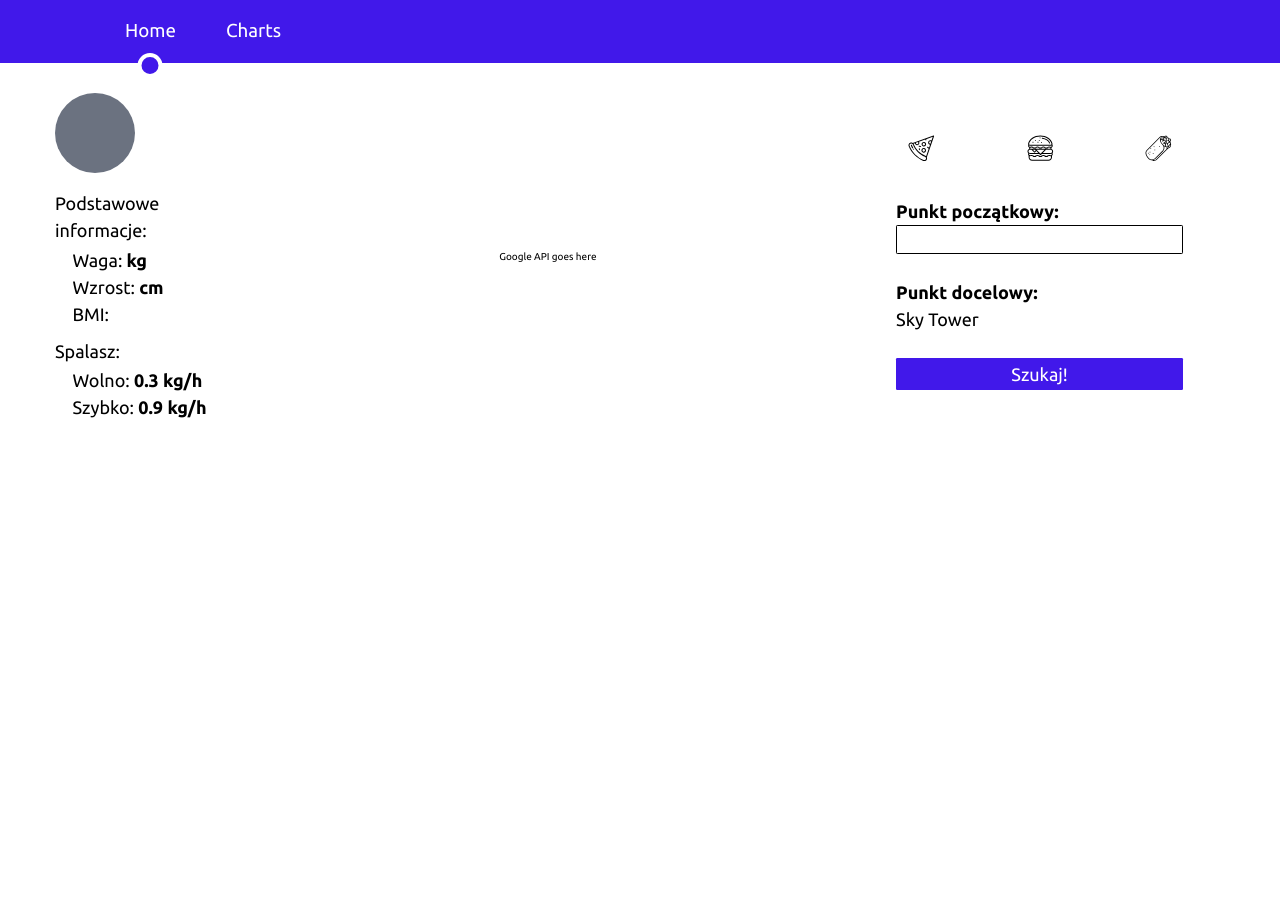
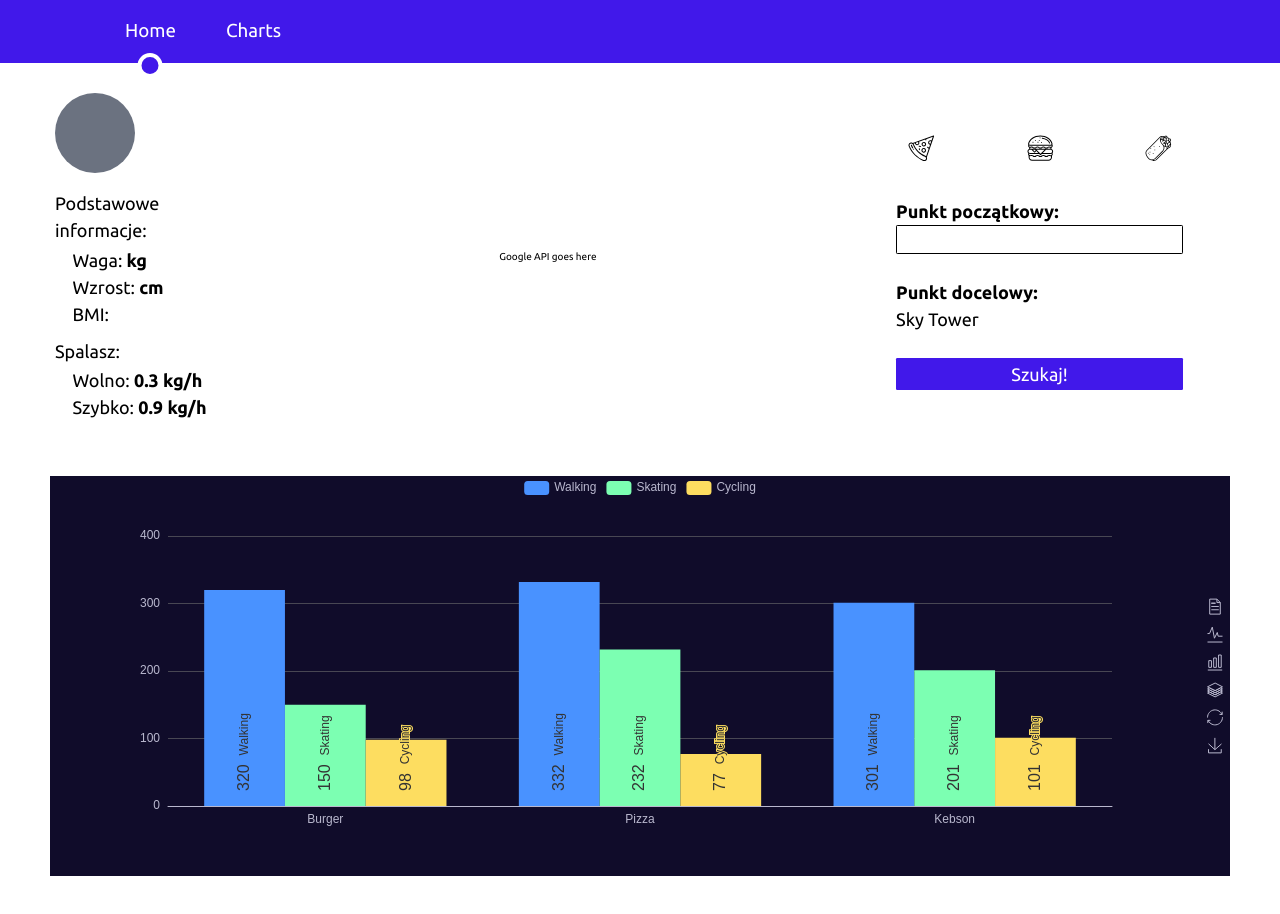
Before and after one commit to KrolMateusz/praktyki1, a Vue app: page / in a window 1280 px wide. Shown: the top 914 px of the page. Before the commit the page ends 800 px from the top, so only its background shows below. Built offline with nearby package versions, Linux system fonts and the light colour scheme.

Commit message:
'charts'

```diff
--- /dev/null
+++ b/src/components/Charts/Charts.vue
@@ -0,0 +1,184 @@
+<template>
+  <v-chart class="chart" :option="option" />
+</template>
+
+<script>
+import { use } from "echarts/core";
+import { CanvasRenderer } from "echarts/renderers";
+import { BarChart } from "echarts/charts";
+import {
+  TitleComponent,
+  TooltipComponent,
+  LegendComponent,
+} from "echarts/components";
+import VChart, { THEME_KEY } from "vue-echarts";
+import { ref, defineComponent } from "vue";
+import { ToolboxComponent } from "echarts/components";
+import { GridComponent } from "echarts/components";
+import { LineChart } from "echarts/charts";
+
+use([
+  CanvasRenderer,
+  BarChart,
+  TitleComponent,
+  TooltipComponent,
+  LegendComponent,
+  ToolboxComponent,
+  GridComponent,
+  LineChart,
+]);
+
+export default defineComponent({
+  name: "Charts",
+  components: {
+    VChart,
+  },
+  provide: {
+    [THEME_KEY]: "dark",
+  },
+  setup() {
+    const app = {};
+    const posList = [
+      "left",
+      "right",
+      "top",
+      "bottom",
+      "inside",
+      "insideTop",
+      "insideLeft",
+      "insideRight",
+      "insideBottom",
+      "insideTopLeft",
+      "insideTopRight",
+      "insideBottomLeft",
+      "insideBottomRight",
+    ];
+
+    app.configParameters = {
+      rotate: {
+        min: -90,
+        max: 90,
+      },
+      align: {
+        options: {
+          left: "left",
+          center: "center",
+          right: "right",
+        },
+      },
+      verticalAlign: {
+        options: {
+          top: "top",
+          middle: "middle",
+          bottom: "bottom",
+        },
+      },
+      position: {
+        options: posList.reduce(function (map, pos) {
+          map[pos] = pos;
+          return map;
+        }, {}),
+      },
+      distance: {
+        min: 0,
+        max: 100,
+      },
+    };
+
+    app.config = {
+      rotate: 90,
+      align: "left",
+      verticalAlign: "middle",
+      position: "insideBottom",
+      distance: 15,
+    };
+    const labelOption = {
+      show: true,
+      position: app.config.position,
+      distance: app.config.distance,
+      align: app.config.align,
+      verticalAlign: app.config.verticalAlign,
+      rotate: app.config.rotate,
+      formatter: "{c}  {name|{a}}",
+      fontSize: 16,
+      rich: {
+        name: {},
+      },
+    };
+    const option = ref({
+      tooltip: {
+        trigger: "axis",
+        axisPointer: {
+          type: "shadow",
+        },
+      },
+      legend: {
+        data: ["Walking", "Skating", "Cycling"],
+      },
+      toolbox: {
+        show: true,
+        orient: "vertical",
+        left: "right",
+        top: "center",
+        feature: {
+          mark: { show: true },
+          dataView: { show: true, readOnly: false },
+          magicType: { show: true, type: ["line", "bar", "stack", "tiled"] },
+          restore: { show: true },
+          saveAsImage: { show: true },
+        },
+      },
+      xAxis: [
+        {
+          type: "category",
+          axisTick: { show: false },
+          data: ["Burger", "Pizza", "Kebson"],
+        },
+      ],
+      yAxis: [
+        {
+          type: "value",
+        },
+      ],
+      series: [
+        {
+          name: "Walking",
+          type: "bar",
+          barGap: 0,
+          label: labelOption,
+          emphasis: {
+            focus: "series",
+          },
+          data: [320, 332, 301, 334, 390],
+        },
+        {
+          name: "Skating",
+          type: "bar",
+          label: labelOption,
+          emphasis: {
+            focus: "series",
+          },
+          data: [150, 232, 201, 154, 190],
+        },
+        {
+          name: "Cycling",
+          type: "bar",
+          label: labelOption,
+          emphasis: {
+            focus: "series",
+          },
+          data: [98, 77, 101, 99, 40],
+        },
+      ],
+    });
+
+    return { option };
+  },
+});
+</script>
+
+<style scoped>
+.chart {
+  height: 400px;
+}
+</style>
--- a/src/components/common/RadioButtons.vue
+++ b/src/components/common/RadioButtons.vue
@@ -18,7 +18,6 @@ import { ref } from "vue";
 
 export default {
   name: "RadioButtons",
-  components: {},
   props: {
     icons: {
       type: Array,
--- a/src/components/home/Home.vue
+++ b/src/components/home/Home.vue
@@ -18,10 +18,8 @@
     />
     <GoogleMaps class="col-start-3 col-span-6" />
     <Form class="col-end-13 col-span-4"></Form>
-    <div class="container">
-      <div class="grid grid-cols-12 items-center"></div>
-    </div>
   </div>
+  <div class="m-20"><Charts /></div>
   <Modal @close-modal="closeModal" v-if="isModalOpened">
     <span class="absolute top-3 left-4">Edytuj profil</span>
     <user-info-form @close-modal="closeModal" />
@@ -35,10 +33,12 @@ import Profile from "@/components/common/Profile.vue";
 import Modal from "@/components/common/Modal";
 import UserInfoForm from "@/components/common/UserInfoForm";
 import Form from "@/components/Form.vue";
+import Charts from "@/components/Charts/Charts.vue";
 
 export default {
   name: "Home",
   components: {
+    Charts,
     GoogleMaps,
     Profile,
     Modal,
```
Also changed, not shown: 1 other file (tests, documents, lock files or other folders).
